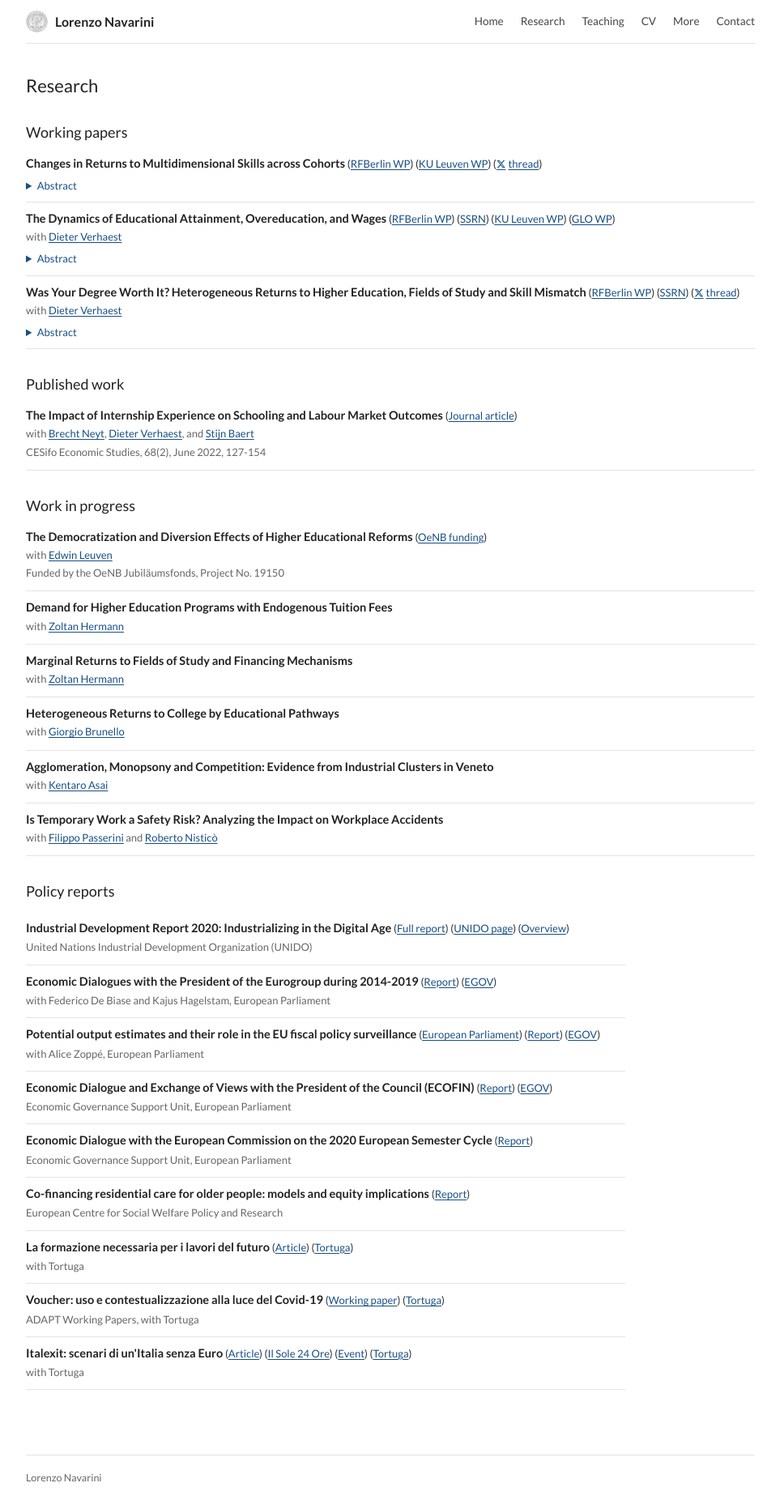
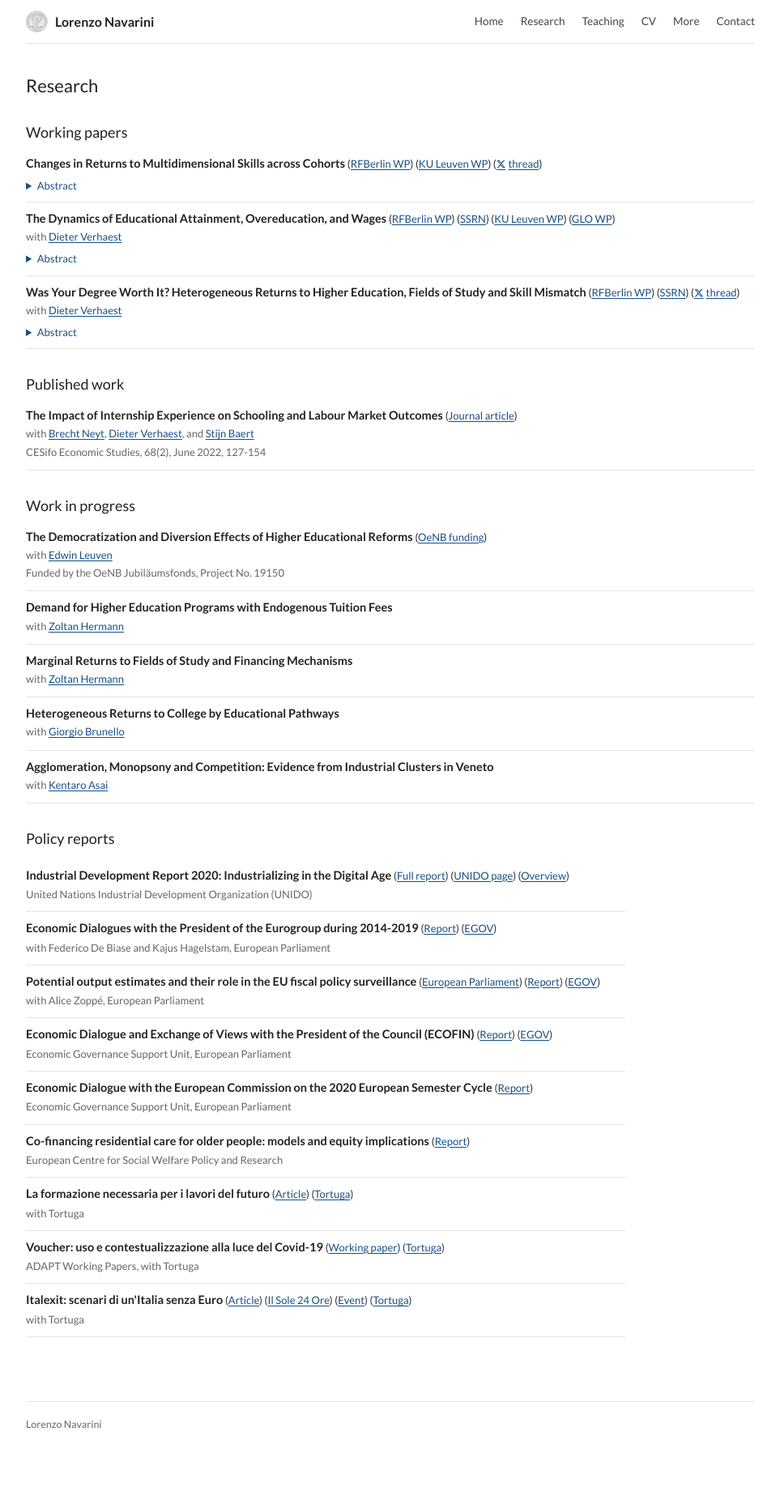
Before and after one commit to lorenzonavarini/lorenzonavarini.github.io, a Jekyll site: the page built from research.html, in a window 1280 px wide. Shown: the whole page at 81% size, without its empty margins (158-1121 px from the left). Built offline with Jekyll 4.4.1, drawn with Linux system fonts in a browser that asks for light colours; a style sheet for code colours, icons or effects is not loaded; after the commit the page ends 1787 px from its top, so only the background shows below that.

Commit message:
Remove temporary work safety project

```diff
--- a/research.html
+++ b/research.html
@@ -63,11 +63,6 @@ permalink: /research/
 <p>with <a href="https://sites.google.com/view/kentaroasai/home" target="_blank" rel="noopener noreferrer">Kentaro Asai</a>
 </p>
 </article>
-<article class="project">
-<h3>Is Temporary Work a Safety Risk? Analyzing the Impact on Workplace Accidents</h3>
-<p>with <a href="https://sites.google.com/view/filippopasseriniucsc/home" target="_blank" rel="noopener noreferrer">Filippo Passerini</a> and <a href="https://sites.google.com/site/rnistico/" target="_blank" rel="noopener noreferrer">Roberto Nistic&#242;</a>
-</p>
-</article>
 <h2 id="policy-reports">Policy reports</h2>
 <ul class="reports">
 <li>
```
